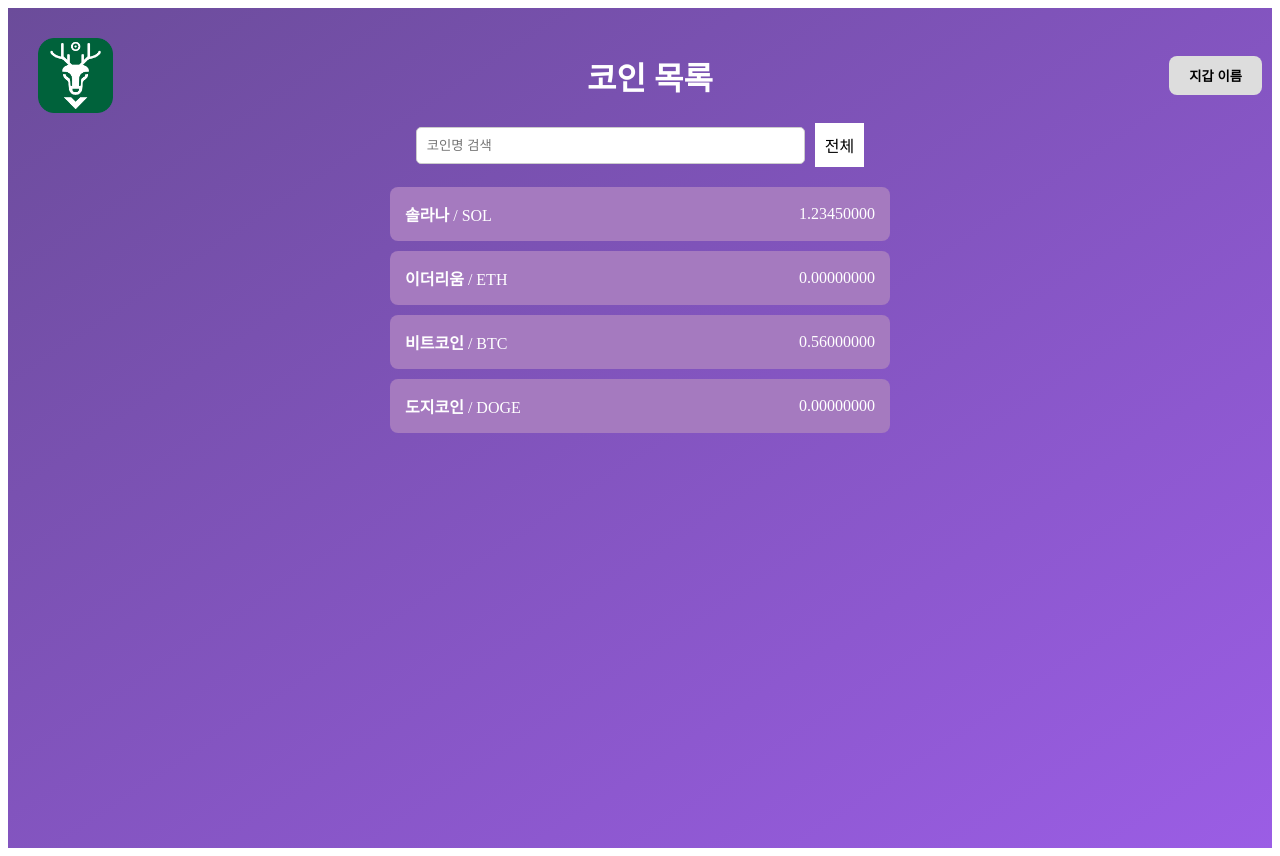
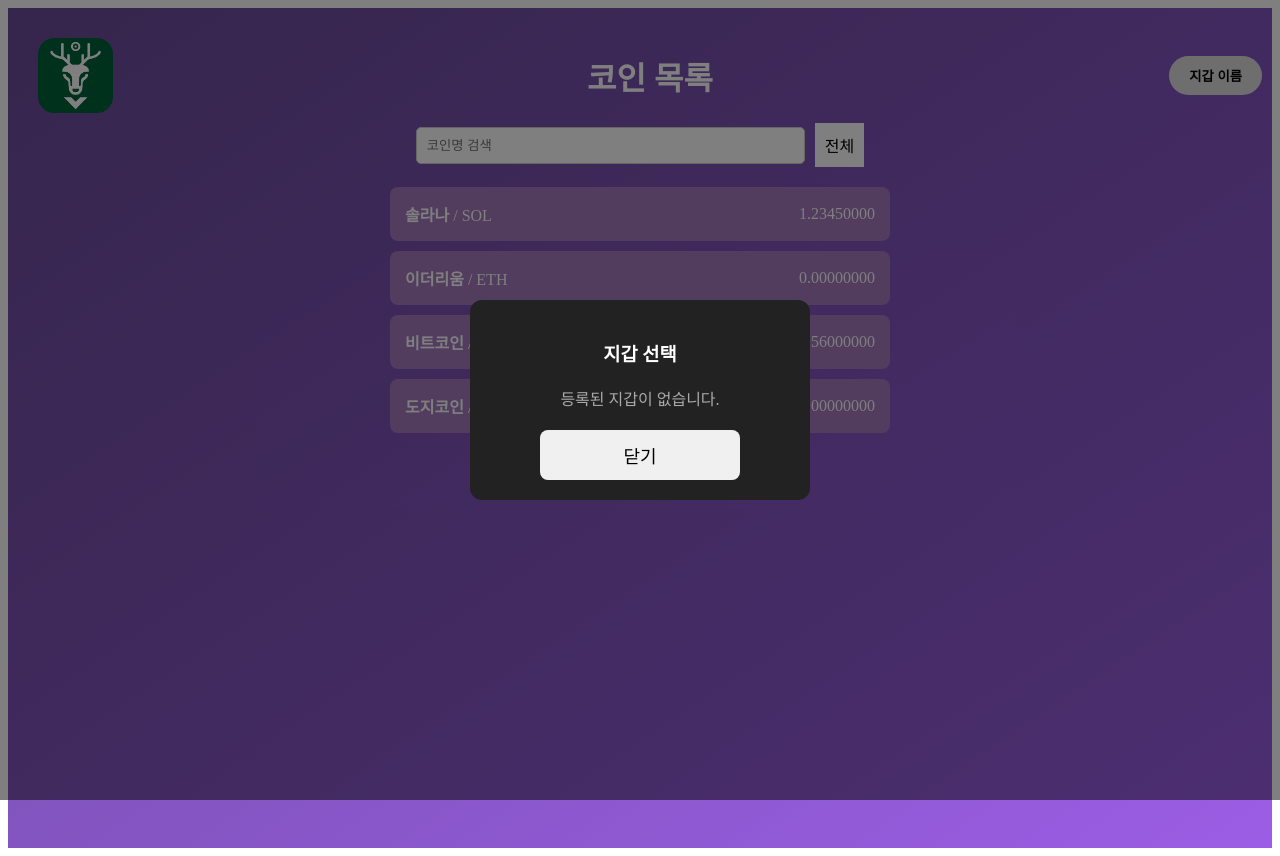
Before and after one commit to haneumLee/sigilcov-mvp, a React (Vite) app: page /home in a window 1280 px wide. Both pictures are taken after a click on the button "지갑 이름". Built offline with nearby package versions, Linux system fonts and the light colour scheme.

Commit message:
refactor: 지갑 목록/인증 모달 분리 및 공용 컴포넌트화

```diff
--- /dev/null
+++ b/src/components/WalletAuthModal.tsx
@@ -0,0 +1,93 @@
+import React, { useState } from "react"
+import { AiOutlineArrowLeft } from "react-icons/ai"
+import Button from "./Button"
+
+interface WalletAuthModalProps {
+	wallet: { name: string; password?: string; mnemonic: string }
+	onClose: () => void
+	onSuccess: () => void
+}
+
+const WalletAuthModal: React.FC<WalletAuthModalProps> = ({ wallet, onClose, onSuccess }) => {
+	const [input, setInput] = useState("")
+	const [error, setError] = useState("")
+
+	const isPasswordMode = !!wallet.password
+
+	const handleSubmit = () => {
+		if (isPasswordMode) {
+			if (input === wallet.password) {
+				onSuccess()
+			} else {
+				setError("비밀번호가 일치하지 않습니다")
+			}
+		} else {
+			if (input.trim() === wallet.mnemonic.trim()) {
+				onSuccess()
+			} else {
+				setError("비밀구절이 일치하지 않습니다")
+			}
+		}
+	}
+
+	return (
+		<div style={{
+			position: "fixed",
+			top: 0,
+			left: 0,
+			width: "100%",
+			height: "100%",
+			backgroundColor: "rgba(0,0,0,0.6)",
+			display: "flex",
+			alignItems: "center",
+			justifyContent: "center",
+			zIndex: 20
+		}}>
+			<div style={{
+				backgroundColor: "#222",
+				padding: "30px",
+				borderRadius: "16px",
+				textAlign: "center",
+				width: "300px",
+				color: "white"
+			}}>
+				<div style={{
+					display: "flex",
+					alignItems: "center",
+					marginBottom: "20px"
+				}}>
+					<AiOutlineArrowLeft onClick={onClose} style={{ cursor: "pointer", fontSize: "20px" }} />
+					<div style={{ flex: 1, fontWeight: "bold", fontSize: "18px" }}>
+						{wallet.name}
+					</div>
+				</div>
+
+				<h3 style={{ marginBottom: "10px" }}>{isPasswordMode ? "간편 인증" : "비밀구절"}</h3>
+
+				{isPasswordMode ? (
+					<input
+						type="password"
+						value={input}
+						onChange={(e) => setInput(e.target.value)}
+						placeholder="비밀번호"
+						style={{ width: "100%", padding: "10px", fontSize: "16px", marginBottom: "10px" }}
+					/>
+				) : (
+					<textarea
+						value={input}
+						onChange={(e) => setInput(e.target.value)}
+						placeholder="비밀구절"
+						rows={3}
+						style={{ width: "100%", padding: "10px", fontSize: "16px", marginBottom: "10px" }}
+					/>
+				)}
+
+				{error && <p style={{ color: "red", marginBottom: "10px" }}>{error}</p>}
+
+				<Button text="확인" onClick={handleSubmit} />
+			</div>
+		</div>
+	)
+}
+
+export default WalletAuthModal
--- /dev/null
+++ b/src/components/WalletListModal.tsx
@@ -0,0 +1,64 @@
+// src/components/WalletListModal.tsx
+import React from "react"
+import Button from "./Button"
+
+interface WalletListModalProps {
+	wallets: any[]
+	onSelect: (wallet: any) => void
+	onClose: () => void
+}
+
+const WalletListModal: React.FC<WalletListModalProps> = ({ wallets, onSelect, onClose }) => {
+	return (
+		<div style={{
+			position: "fixed",
+			top: 0,
+			left: 0,
+			width: "100%",
+			height: "100%",
+			backgroundColor: "rgba(0, 0, 0, 0.5)",
+			display: "flex",
+			justifyContent: "center",
+			alignItems: "center",
+			zIndex: 100
+		}}>
+			<div style={{
+				backgroundColor: "#222",
+				color: "#fff",
+				padding: "20px",
+				borderRadius: "12px",
+				width: "300px",
+				textAlign: "center"
+			}}>
+				<h3 style={{ marginBottom: "16px" }}>지갑 선택</h3>
+
+				{wallets.length === 0 ? (
+					<p style={{ margin: "20px 0", color: "#aaa" }}>등록된 지갑이 없습니다.</p>
+				) : (
+					wallets.map((w) => (
+						<div
+							key={w.id}
+							style={{
+								margin: "10px 0",
+								padding: "10px",
+								backgroundColor: "#444",
+								borderRadius: "8px",
+								cursor: "pointer",
+								transition: "background 0.2s"
+							}}
+							onClick={() => onSelect(w)}
+							onMouseOver={(e) => (e.currentTarget.style.backgroundColor = "#555")}
+							onMouseOut={(e) => (e.currentTarget.style.backgroundColor = "#444")}
+						>
+							{w.name}
+						</div>
+					))
+				)}
+
+				<Button text="닫기" onClick={onClose} />
+			</div>
+		</div>
+	)
+}
+
+export default WalletListModal;
--- a/src/pages/Home.tsx
+++ b/src/pages/Home.tsx
@@ -1,67 +1,56 @@
 import React, { useState, useEffect } from "react"
 import logo from "../assets/sigilcov-icon.png"
 import CoinList from "../components/CoinList"
-import Button from "../components/Button"
-import { getWalletById } from "../utils/indexedDB"
+import WalletListModal from "../components/WalletListModal"
+import WalletAuthModal from "../components/WalletAuthModal"
+import { getWalletById, getWallets } from "../utils/indexedDB"
 
 const Home: React.FC = () => {
     const [search, setSearch] = useState("")
     const [filter, setFilter] = useState("전체")
     const [walletName, setWalletName] = useState("지갑 이름")
+    const [wallets, setWallets] = useState<any[]>([])
+    const [showWalletListModal, setShowWalletListModal] = useState(false)
+    const [showWalletAuthModal, setShowWalletAuthModal] = useState(false)
+    const [selectedWallet, setSelectedWallet] = useState<any | null>(null)
 
     useEffect(() => {
         const walletId = localStorage.getItem("selectedWalletId")
-		console.log("walletId:", walletId)
         if (walletId) {
             getWalletById(Number(walletId))
                 .then(wallet => {
-					if (wallet) {
-						console.log("지갑 정보:", wallet)
-						setWalletName(wallet.name)
-					} else {
-						console.log("지갑을 찾을 수 없음")
-						setWalletName("지갑 이름")
-					}
-				})
-				.catch((err) => {
-					console.error("지갑 로딩 오류:", err)
-					setWalletName("지갑 이름")
+                    if (wallet) setWalletName(wallet.name)
                 })
         }
     }, [])
 
+    useEffect(() => {
+        getWallets().then((result) => {
+            setWallets(result)
+        })
+    }, [])
+
+    // 인증 성공 시 실행할 함수
+    const handleAuthSuccess = () => {
+        if (selectedWallet) {
+            setWalletName(selectedWallet.name)
+            localStorage.setItem("selectedWalletId", selectedWallet.id)
+        }
+        setShowWalletAuthModal(false)
+    }
+
     return (
-        <div style={{
-            background: "linear-gradient(to bottom right, #6b4c9a, #9b5de5)",
-            minHeight: "100vh",
-            padding: "20px",
-            color: "white"
-        }}>
+        <div style={{ background: "linear-gradient(to bottom right, #6b4c9a, #9b5de5)", minHeight: "100vh", padding: "20px", color: "white" }}>
             {/* 상단 */}
-            <div style={{
-                position: "relative",
-                width: "100%",
-                display: "flex",
-                alignItems: "center",
-                padding: "10px"
-            }}>
+            <div style={{ position: "relative", width: "100%", display: "flex", alignItems: "center", padding: "10px" }}>
                 <img src={logo} alt="logo" style={{ width: "75px", height: "75px" }} />
-                <h1 style={{
-                    position: "absolute",
-                    left: "50%",
-                    transform: "translateX(-50%)",
-                    margin: 0
-                }}>코인 목록</h1>
-                <button style={{
-                    marginLeft: "auto",
-                    padding: "10px 20px",
-                    borderRadius: "8px",
-                    border: "none",
-                    backgroundColor: "#ddd",
-                    color: "black",
-                    cursor: "pointer",
-                    fontWeight: "bold"
-                }}>{walletName}</button>
+                <h1 style={{ position: "absolute", left: "50%", transform: "translateX(-50%)", margin: 0 }}>코인 목록</h1>
+                <button
+                    style={{ marginLeft: "auto", padding: "10px 20px", borderRadius: "20px", border: "none", backgroundColor: "#ddd", color: "black", cursor: "pointer", fontWeight: "bold" }}
+                    onClick={() => setShowWalletListModal(true)}
+                >
+                    {walletName}
+                </button>
             </div>
 
             {/* 검색 & 필터 */}
@@ -71,26 +60,37 @@ const Home: React.FC = () => {
                     placeholder="코인명 검색"
                     value={search}
                     onChange={(e) => setSearch(e.target.value)}
-                    style={{
-                        width: "30%",
-                        minWidth: "300px",
-                        padding: "10px",
-                        borderRadius: "5px",
-                        border: "1px solid #ccc",
-                        marginRight: "10px"
-                    }}
+                    style={{ width: "30%", minWidth: "300px", padding: "10px", borderRadius: "5px", border: "1px solid #ccc", marginRight: "10px" }}
                 />
                 <div>
-                    <div style={{ padding: "10px", background: "white", color: "black" }}>
-                        {filter}
-                    </div>
+                    <div style={{ padding: "10px", background: "white", color: "black" }}>{filter}</div>
                 </div>
             </div>
 
             {/* 코인 리스트 */}
-            <div>
             <CoinList search={search} filter={filter} />
-            </div>
+
+            {/* 지갑 목록 모달 */}
+            {showWalletListModal && (
+                <WalletListModal
+                    wallets={wallets}
+                    onSelect={(wallet) => {
+                        setSelectedWallet(wallet)  // 선택만 하고 인증 모달 띄움
+                        setShowWalletListModal(false)
+                        setShowWalletAuthModal(true)
+                    }}
+                    onClose={() => setShowWalletListModal(false)}
+                />
+            )}
+
+            {/* 지갑 인증 모달 */}
+            {showWalletAuthModal && selectedWallet && (
+                <WalletAuthModal
+                    wallet={selectedWallet}
+                    onSuccess={handleAuthSuccess}
+                    onClose={() => setShowWalletAuthModal(false)}
+                />
+            )}
         </div>
     )
 }
```
Lines whose indentation alone changed are shown as unchanged.
